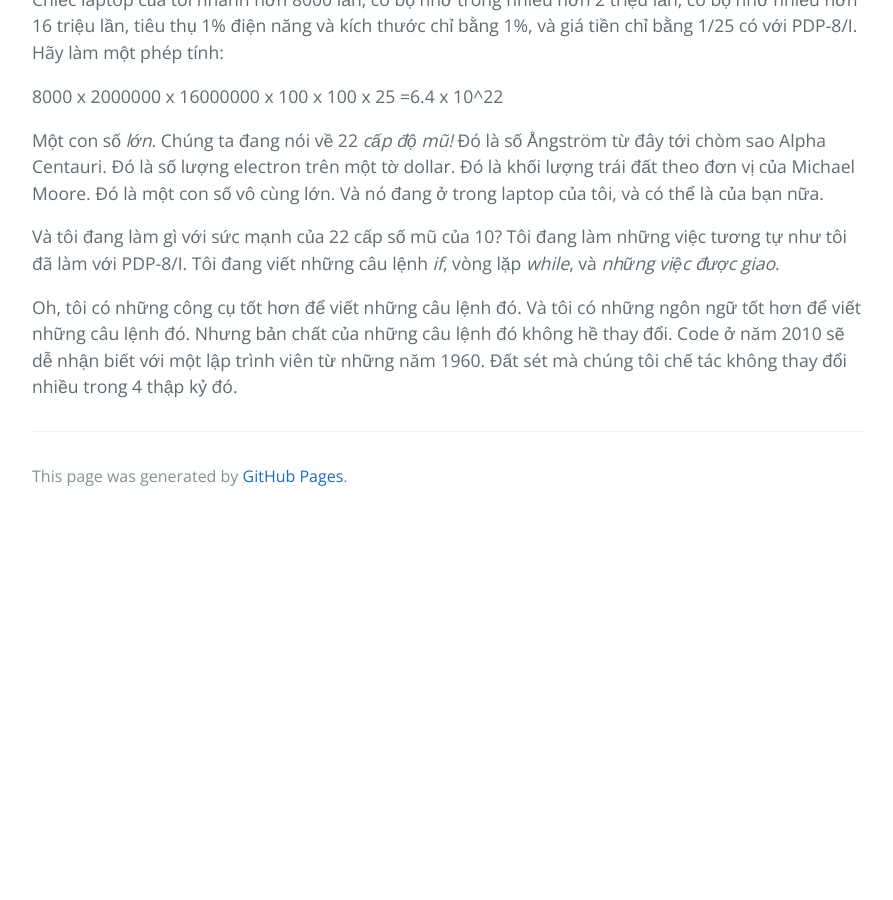
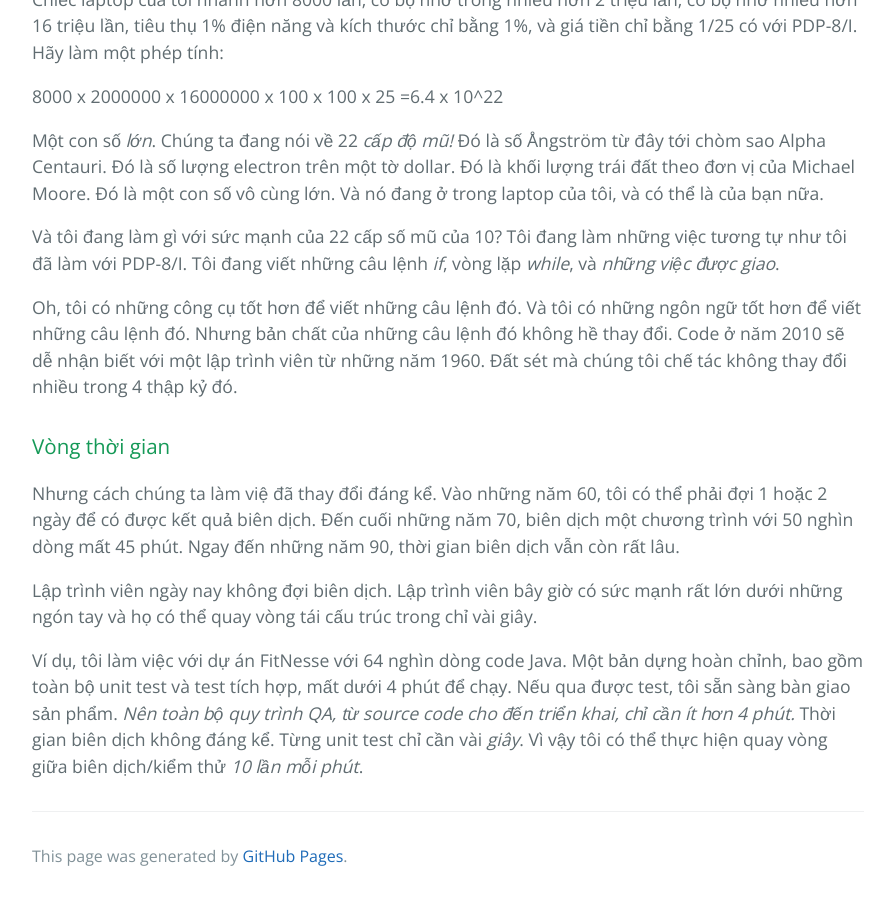
Before and after one commit to HaiBV/haibv.github.io, a Jekyll site: the page built from clean-coder/chapter-6-practicing.md, in a window 1280 px wide and 900 px high, scrolled down 1831 px. Shown: the whole window, without its empty margins (192-1085 px from the left). Built offline with Jekyll 4.4.1, drawn with Linux system fonts in a browser that asks for light colours; our own code applies the rules of GitHub Pages for plain Markdown files; before the commit the page ends 2351 px from its top, so only the background shows below that.

Commit message:
Update The Clean Coder - Chapter 6 Practicing

```diff
--- a/clean-coder/chapter-6-practicing.md
+++ b/clean-coder/chapter-6-practicing.md
@@ -42,3 +42,11 @@ Một con số _lớn_. Chúng ta đang nói về 22 _cấp độ mũ!_ Đó là
 Và tôi đang làm gì với sức mạnh của 22 cấp số mũ của 10? Tôi đang làm những việc tương tự như tôi đã làm với PDP-8/I. Tôi đang viết những câu lệnh _if_, vòng lặp _while_, và _những việc được giao_.
 
 Oh, tôi có những công cụ tốt hơn để viết những câu lệnh đó. Và tôi có những ngôn ngữ tốt hơn để viết những câu lệnh đó. Nhưng bản chất của những câu lệnh đó không hề thay đổi. Code ở năm 2010 sẽ dễ nhận biết với một lập trình viên từ những năm 1960. Đất sét mà chúng tôi chế tác không thay đổi nhiều trong 4 thập kỷ đó.
+
+### Vòng thời gian
+
+Nhưng cách chúng ta làm việ đã thay đổi đáng kể. Vào những năm 60, tôi có thể phải đợi 1 hoặc 2 ngày để có được kết quả biên dịch. Đến cuối những năm 70, biên dịch một chương trình với 50 nghìn dòng mất 45 phút. Ngay đến những năm 90, thời gian biên dịch vẫn còn rất lâu.
+
+Lập trình viên ngày nay không đợi biên dịch. Lập trình viên bây giờ có sức mạnh rất lớn dưới những ngón tay và họ có thể quay vòng tái cấu trúc trong chỉ vài giây.
+
+Ví dụ, tôi làm việc với dự án FitNesse với 64 nghìn dòng code Java. Một bản dựng hoàn chỉnh, bao gồm toàn bộ unit test và test tích hợp, mất dưới 4 phút để chạy. Nếu qua được test, tôi sẵn sàng bàn giao sản phẩm. _Nên toàn bộ quy trình QA, từ source code cho đến triển khai, chỉ cần ít hơn 4 phút._ Thời gian biên dịch không đáng kể. Từng unit test chỉ cần vài _giây_. Vì vậy tôi có thể thực hiện quay vòng giữa biên dịch/kiểm thử _10 lần mỗi phút_.
```
